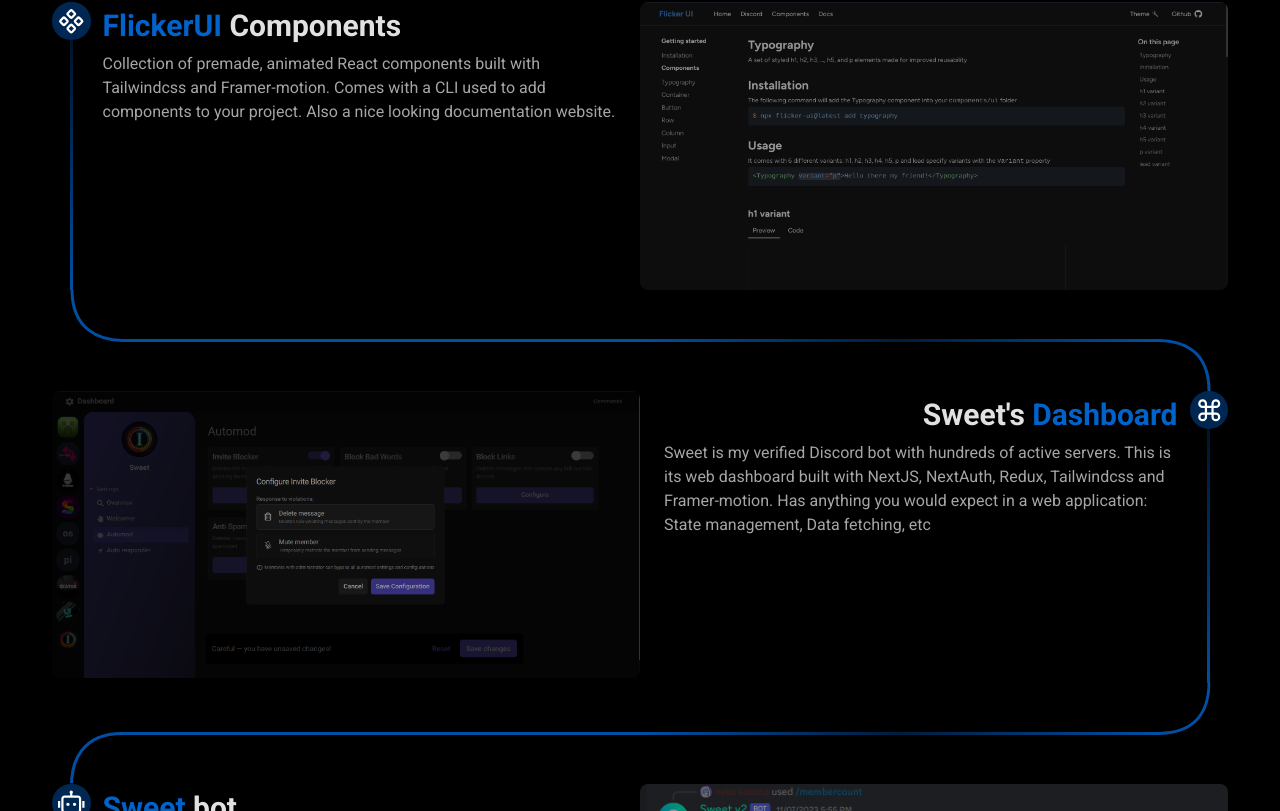
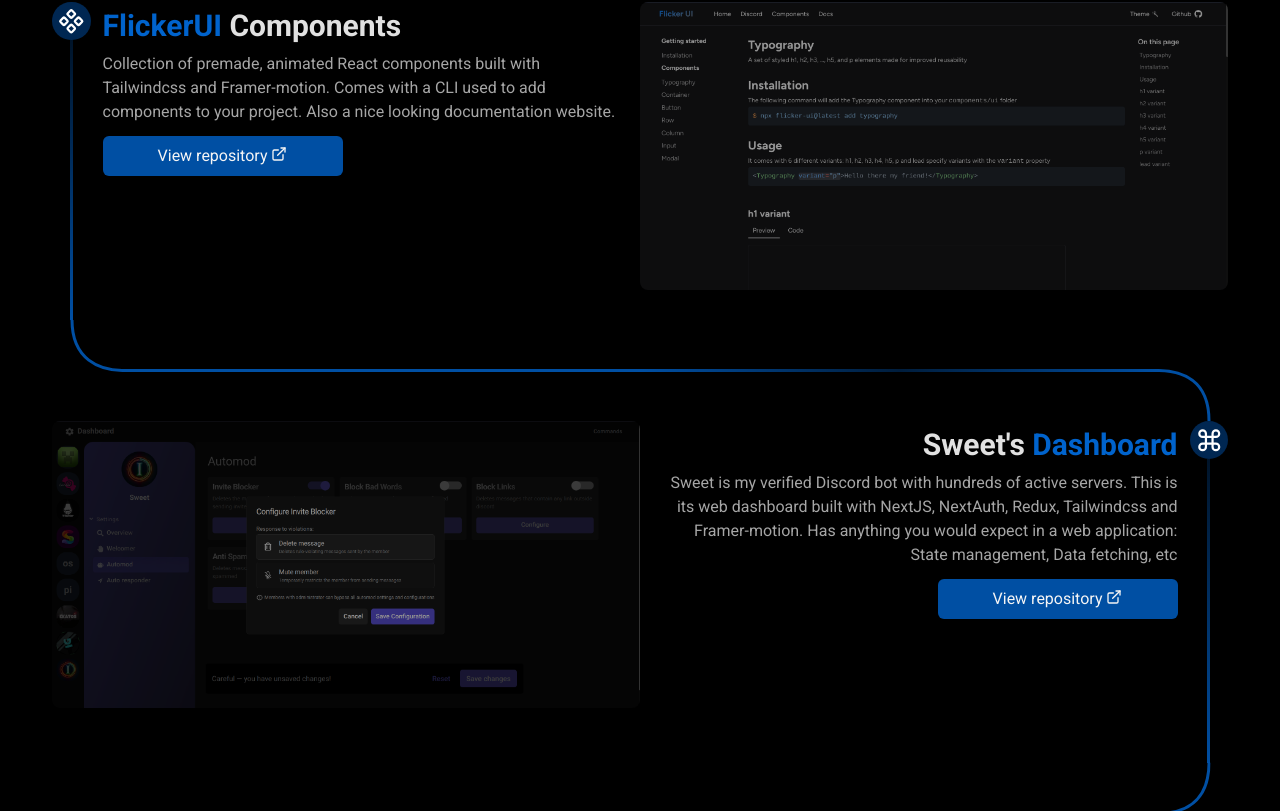
Before and after one commit to Humboorgir/portfolio-v3, a Next.js app: page / in a window 1280 px wide. Shown: the part 1509-2320 px from the top of the page. Built offline with nearby package versions, Linux system fonts and the light colour scheme.

Commit message:
feat(projects): add repo links

```diff
--- a/src/components/home/projects-section/project.tsx
+++ b/src/components/home/projects-section/project.tsx
@@ -2,13 +2,20 @@
 
 import Row from "@/components/ui/row";
 import Column from "@/components/ui/column";
+import Button from "@/components/ui/button";
 import Text from "@/components/ui/text";
 
-import { cn } from "@/lib/utils";
 import Image from "next/image";
-import Button from "@/components/ui/button";
 
-type Project = { name: string | JSX.Element; icon: IconType; description: string; image: string };
+import { FiExternalLink as Link } from "react-icons/fi";
+
+type Project = {
+  name: string | JSX.Element;
+  icon: IconType;
+  description: string;
+  image: string;
+  repo: string;
+};
 
 type Props = {
   project: Project;
@@ -28,7 +35,17 @@
               <Text className="text-foreground/90" variant="h3">
                 {project.name}
               </Text>
-              <Text variant="p">{project.description}</Text>
+              <Text className="mb-3 text-right" variant="p">
+                {project.description}
+              </Text>
+              <Row>
+                <Button
+                  className="bg-primary/80 hover:bg-primary/60 grow w-[240px]"
+                  href={project.repo}
+                  openInNewTab>
+                  View repository <Link className="mb-[3px] ml-1" />
+                </Button>
+              </Row>
             </Column>
 
             <Column className="left-0 top-0 ml-3">
@@ -94,7 +111,17 @@
             <Text className="text-foreground/90" variant="h3">
               {project.name}
             </Text>
-            <Text variant="p">{project.description}</Text>
+            <Text className="mb-3" variant="p">
+              {project.description}
+            </Text>
+            <Row>
+              <Button
+                className="bg-primary/80 hover:bg-primary/60 grow w-[240px]"
+                href={project.repo}
+                openInNewTab>
+                View repository <Link className="mb-[3px] ml-1" />
+              </Button>
+            </Row>
           </Column>
           <ProjectThumbnail project={project} />
         </Row>
--- a/src/components/home/projects-section/projects.tsx
+++ b/src/components/home/projects-section/projects.tsx
@@ -18,6 +18,7 @@
         "Collection of premade, animated React components built with Tailwindcss and Framer-motion. Comes with a CLI used to add components to your project. Also a nice looking documentation website.",
       icon: Component,
       image: "/flickerUI.png",
+      repo: "https://github.com/Humboorgir/flicker-ui-website",
     },
     {
       name: (
@@ -29,6 +30,7 @@
         "Sweet is my verified Discord bot with hundreds of active servers. This is its web dashboard built with NextJS, NextAuth, Redux, Tailwindcss and Framer-motion. Has anything you would expect in a web application: State management, Data fetching, etc",
       icon: Command,
       image: "/sweetDashboard.png",
+      repo: "https://github.com/Humboorgir/Sweet-dashboard",
     },
     {
       name: (
@@ -40,6 +42,7 @@
         "AI-Powered, Verified Discord Moderation bot. Detects commands based on user's natural language input and responds accordingly. Built with NodeJS, Tensorflow and Python.",
       icon: Robot,
       image: "/sweet.png",
+      repo: "https://github.com/humboorgir/sweet",
     },
   ];
   return (
```
